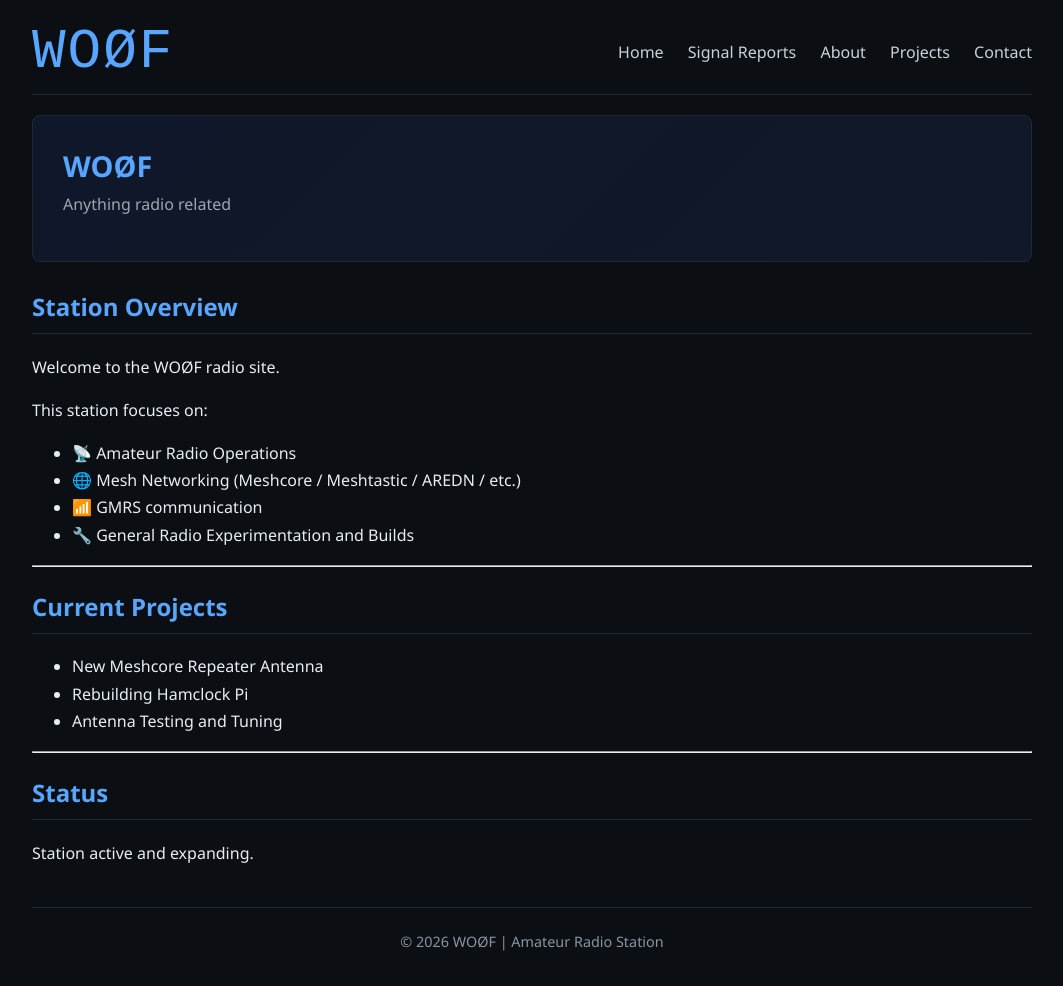
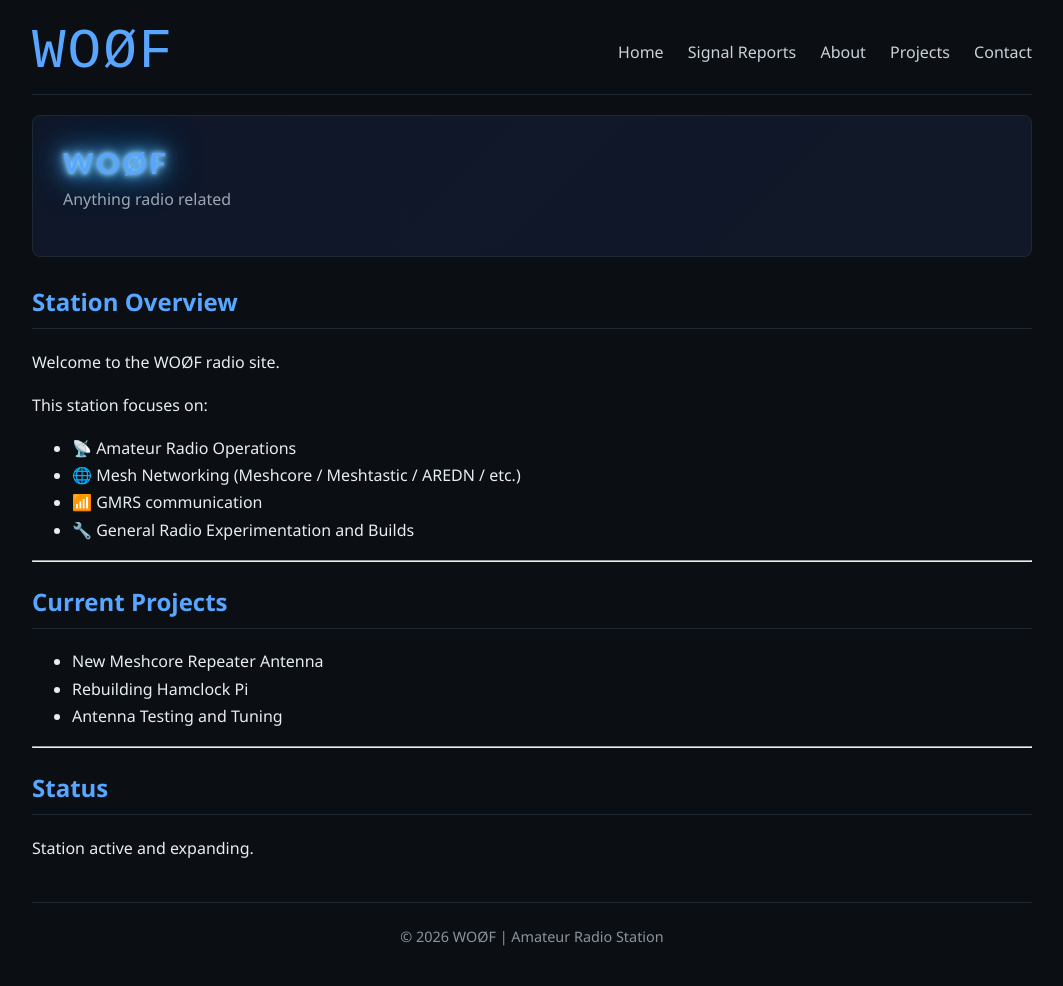
Before and after one commit to Lymitliss/Lymitliss.github.io, a Jekyll site: the page built from index.md, in a window 1280 px wide. Shown: the whole page, without its empty margins (108-1171 px from the left). Built offline with Jekyll 4.4.1, drawn with Linux system fonts in a browser that asks for light colours.

Commit message:
Update style.css

```diff
--- a/assets/style.css
+++ b/assets/style.css
@@ -134,3 +134,18 @@ tr:nth-child(even) {
 .s57 { background: #2ea043; color: #fff; }  /* good */
 .s55 { background: #9e6a03; color: #fff; }  /* fair */
 .s41 { background: #da3633; color: #fff; }  /* weak */
+.neon-title {
+  font-family: "Trebuchet MS", "Arial Rounded MT Bold", Arial, sans-serif;
+  font-size: 3rem;
+  font-weight: 700;
+  letter-spacing: 0.12em;
+  margin: 0;
+  color: #8fd3ff;
+  text-transform: uppercase;
+  text-shadow:
+    0 0 4px #8fd3ff,
+    0 0 8px #8fd3ff,
+    0 0 16px #4db8ff,
+    0 0 28px #4db8ff,
+    0 0 40px #1f8fff;
+}
```
